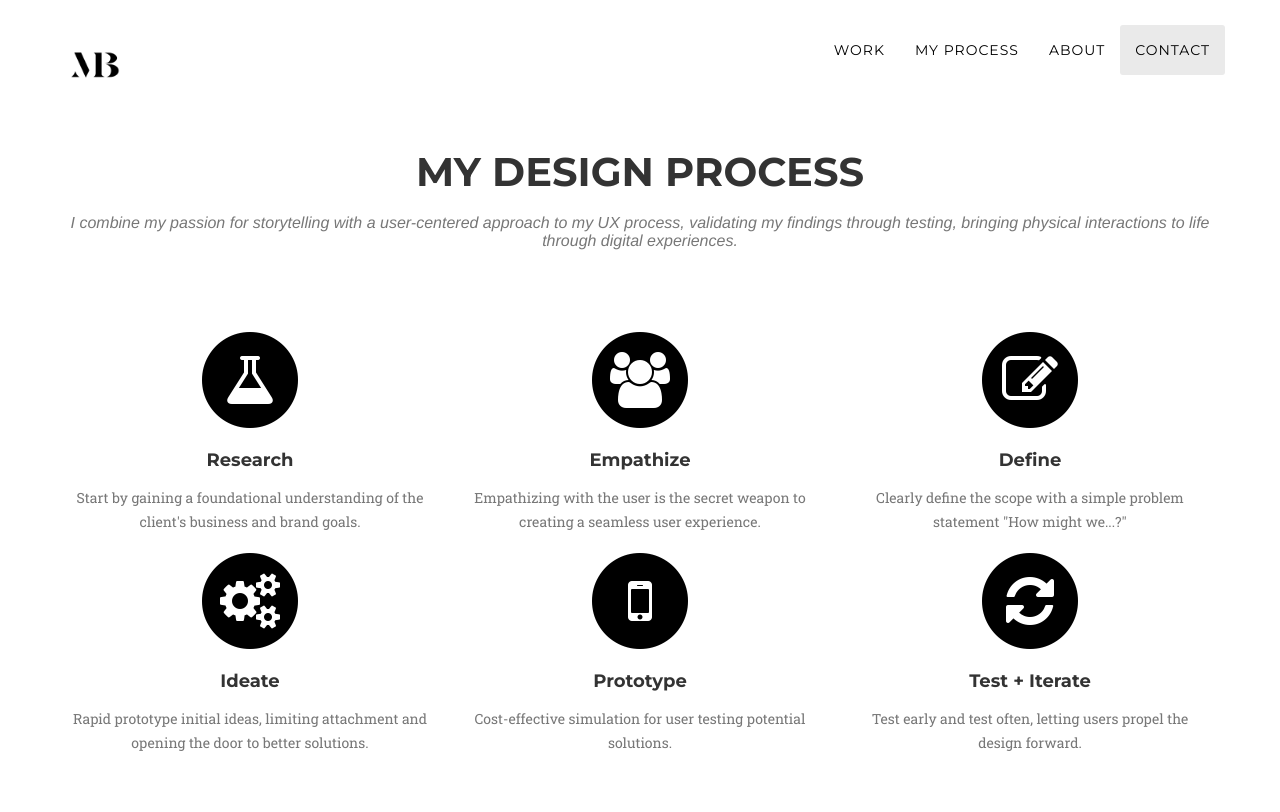
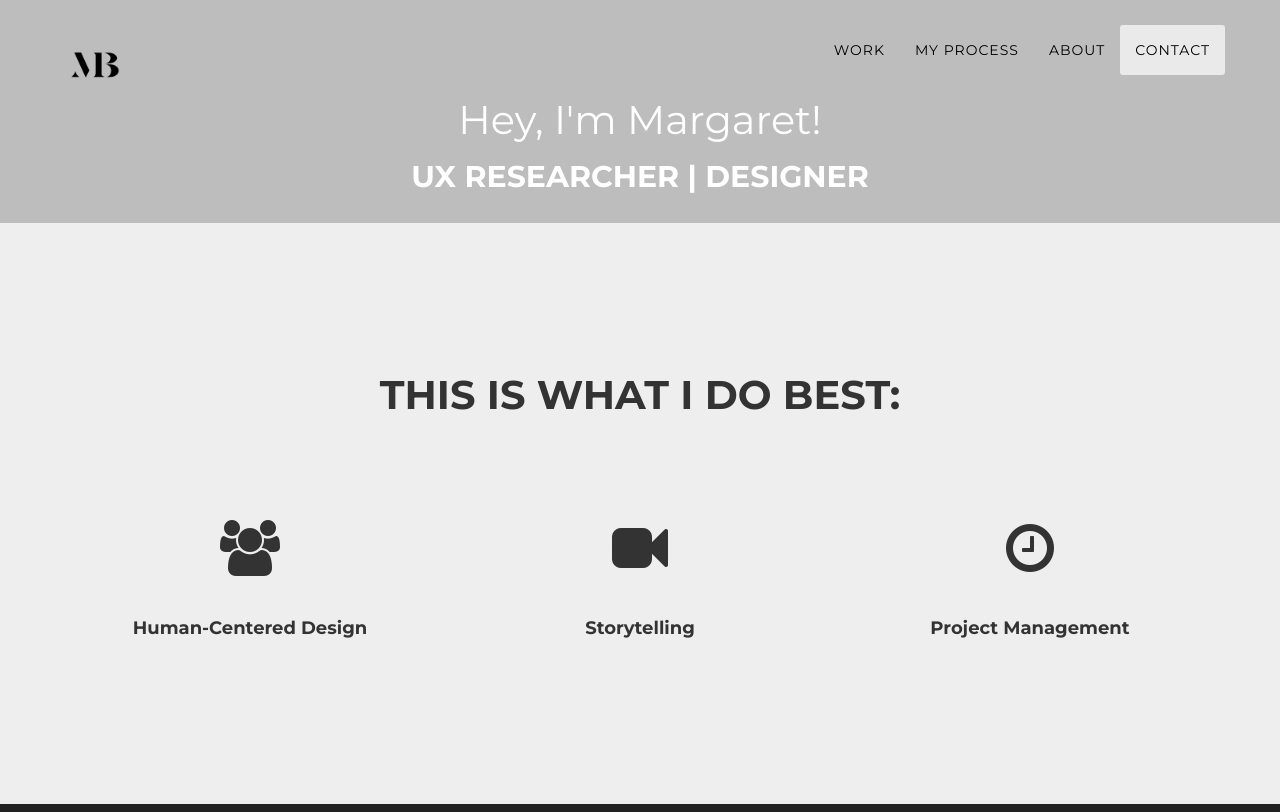
Before and after one commit to mbabington/portfolio, a website: page index.html in a window 1280 px wide. Shown: the top 812 px of the page. Drawn offline with nearby package versions, Linux system fonts and the light colour scheme; a web font is replaced by a local one.

Commit message:
Changed a lot

```diff
--- a/index.html
+++ b/index.html
@@ -82,69 +82,49 @@
         <!-- /.container-fluid -->
     </nav>
 
+  <!-- Header -->
+      <header>
+          <div class="container" >
+              <div class="intro-text">
+                <div class="intro-lead-in">Hey, I'm Margaret!</div>
+                  <h2 class="section-heading">UX Researcher | Designer
+              </div>
+          </div>
+      </header>
+
     <!-- Services Section -->
-    <section id="services">
+    <section id="services" class="bg-light-gray">
         <div class="container">
             <div class="row">
                 <div class="col-lg-12 text-center">
-                    <h2 class="section-heading">My Design Process</h2>
-                    <h3 class="section-subheading text-muted">I combine my passion for storytelling with a user-centered approach to my UX process, validating my findings through testing, bringing physical interactions to life through digital experiences.</h3>
+                    <h2 class="section-heading">THIS IS WHAT I DO BEST:</h2>
+                    <h3 class="section-subheading text-muted"></h3>
                 </div>
             </div>
             <div class="row text-center">
                 <div class="col-md-4">
+                    <span class="fa-stack fa-4x">
 
-                    <span class="fa-stack fa-4x">
-                        <i class="fa fa-circle fa-stack-2x text-primary"></i>
-                    <i class="fa fa-flask fa-stack-1x fa-inverse"></i>
+                    <i class="fa fa-users fa-stack-1x"></i>
                     </span>
-                    <h4 class="service-heading">Research</h4>
-                    <p class="text-muted">Start by gaining a foundational understanding of the client's business and brand goals.</p>
+                    <h4 class="service-heading">Human-Centered Design</h4>
+
                 </div>
                 <div class="col-md-4">
                     <span class="fa-stack fa-4x">
-                        <i class="fa fa-circle fa-stack-2x text-primary"></i>
-                        <i class="fa fa-users fa-stack-1x fa-inverse"></i>
+
+                        <i class="fa fa-video-camera fa-stack-1x"></i>
                     </span>
-                    <h4 class="service-heading">Empathize</h4>
-                    <p class="text-muted">Empathizing with the user is the secret weapon to creating a seamless user experience.</p>
+                    <h4 class="service-heading">Storytelling</h4>
+
                 </div>
                 <div class="col-md-4">
                     <span class="fa-stack fa-4x">
-                        <i class="fa fa-circle fa-stack-2x text-primary"></i>
-                        <i class="fa fa-pencil-square-o fa-stack-1x fa-inverse"></i>
+
+                        <i class="fa fa-clock-o fa-stack-1x"></i>
                     </span>
-                    <h4 class="service-heading">Define</h4>
-                    <p class="text-muted">Clearly define the scope with a simple problem statement "How might we...?"</p>
-                </div>
-                <div class="col-md-4">
-                    <span class="fa-stack fa-4x">
-                        <i class="fa fa-circle fa-stack-2x text-primary"></i>
-                        <i class="fa fa-cogs fa-stack-1x fa-inverse"></i>
-                    </span>
-                    <h4 class="service-heading">Ideate</h4>
-                    <p class="text-muted">Rapid prototype initial ideas, limiting attachment and opening the door to better solutions.  </p>
-                </div>
-                <div class="col-md-4">
-                    <span class="fa-stack fa-4x">
-                        <i class="fa fa-circle fa-stack-2x text-primary"></i>
-                        <i class="fa fa-mobile fa-stack-1x fa-inverse"></i>
-                    </span>
-                    <h4 class="service-heading">Prototype</h4>
-                    <p class="text-muted">Cost-effective simulation for user testing potential solutions.    </p>
-                </div>
-                <div class="col-md-4">
-                    <span class="fa-stack fa-4x">
-                        <i class="fa fa-circle fa-stack-2x text-primary"></i>
-                        <i class="fa fa-refresh fa-stack-1x fa-inverse"></i>
-                    </span>
-                    <h4 class="service-heading">Test + Iterate</h4>
-                    <p class="text-muted">Test early and test often, letting users propel the design forward. </p>
-
-                    <a href="#portfolio" class="page-scroll btn">
-                      <i class="fa fa-chevron-down fa-2x" ></i>
-                    </a>
-                </div>
+                    <h4 class="service-heading">Project Management</h4>
+                  </div>
             </div>
         </div>
 
@@ -153,7 +133,7 @@
 
     <!-- About Section -->
 
-    <section id="about" class="bg-light-gray">
+    <section id="about" class="bg-darkest-gray">
           <div class="container">
               <div class="row">
                 <div class="col-lg-12 text-center">
@@ -202,7 +182,7 @@
                                     <h4 class="subheading">Media + Television</h4>
                                 </div>
                                 <div class="timeline-body">
-                                    <p class="text-muted">– National Geographic <br> – Discovery <br> – Tiffany + Co <br> – American Greetings <br> – History Channel <br> – Investigration Discovery</p>
+                                    <p class="text-muted">National Geographic <br> Discovery <br> Tiffany + Co <br>  American Greetings <br> History Channel <br> Investigration Discovery</p>
                                 </div>
                             </div>
                         </li>
@@ -230,16 +210,16 @@
                                 <h4 class="subheading"></h4>
                             </div>
                             <div class="timeline-body">
-                                <p class="text-muted">– Department of Education <br> – SMPLCT Labs</p>
+                                <p class="text-muted">Department of Education <br>SMPLCT Labs</p>
                             </div>
                           </div>
                         </li>
 
                         <li class="timeline-inverted">
                             <div class="timeline-image">
-                                <h4>And
-                                    <br>So Much
-                                    <br>More!</h4>
+                                <h4>
+                                    <br>Present
+                                    <br></h4>
                             </div>
                         </li>
                       </ul>
@@ -275,7 +255,7 @@
         <div class="container">
             <div class="row">
                 <div class="col-lg-12 text-center">
-                    <h2 class="section-heading">Work</h2>
+                    <h2 class="section-heading">My latest Work</h2>
                     <h3 class="section-subheading text-muted"></h3>
                 </div>
             </div>
@@ -487,7 +467,7 @@
 
                         <br>
                           <br>
-<button type="button" class="btn btn-primary" data-dismiss="modal"><i class="fa fa-download"><a href="ResumeMargaretBabington.pdf"</a></i> Resume</button>
+<button type="button" class="btn btn-primary" data-dismiss="modal"><i class="fa fa-download fa-inverse"><a href="ResumeMargaretBabington.pdf"</a></i> Resume</button>
 
                   </div>
               </div>
```
Also changed, not shown: MB_logo_Name.png (added), css/agency.min.css, img/header-bg.png (added), img/header-bg1.jpg (renamed from img/header-bg.jpg), 2 other files.
